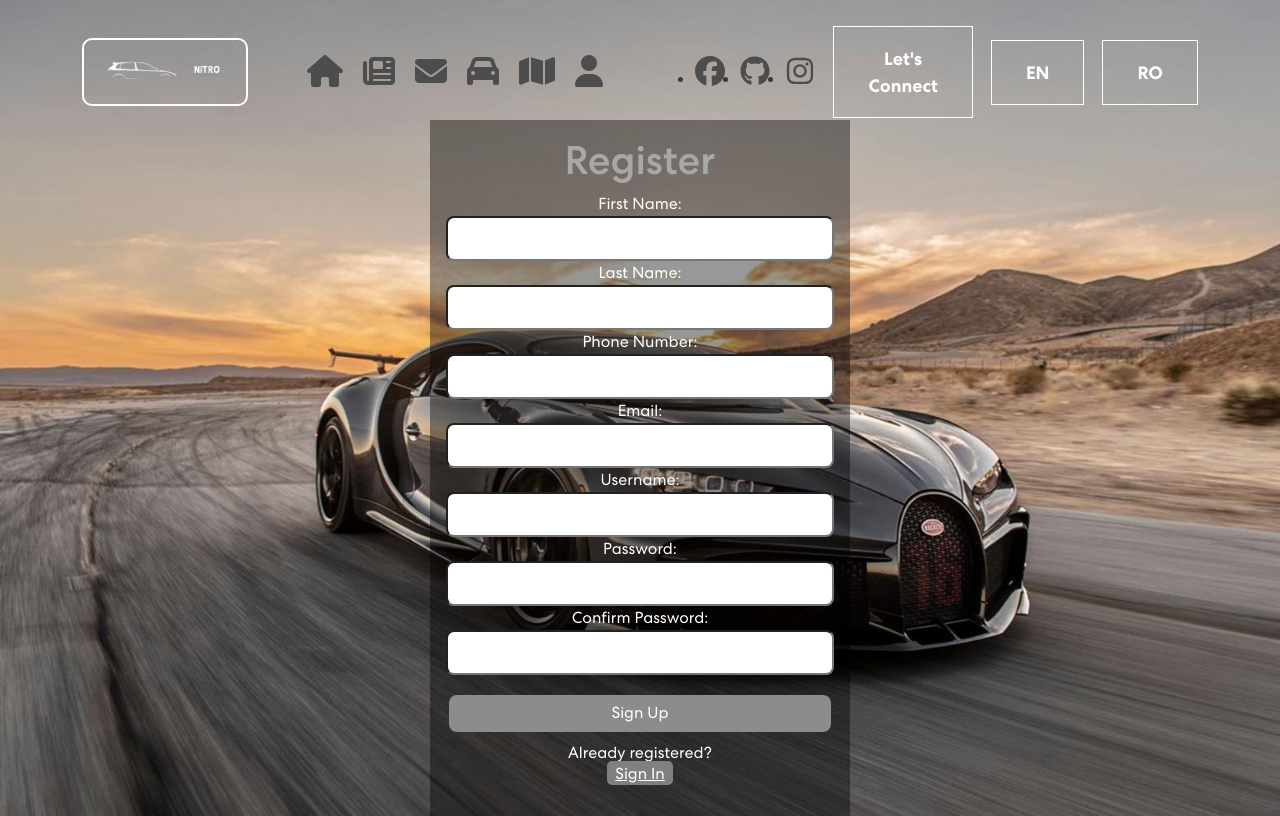
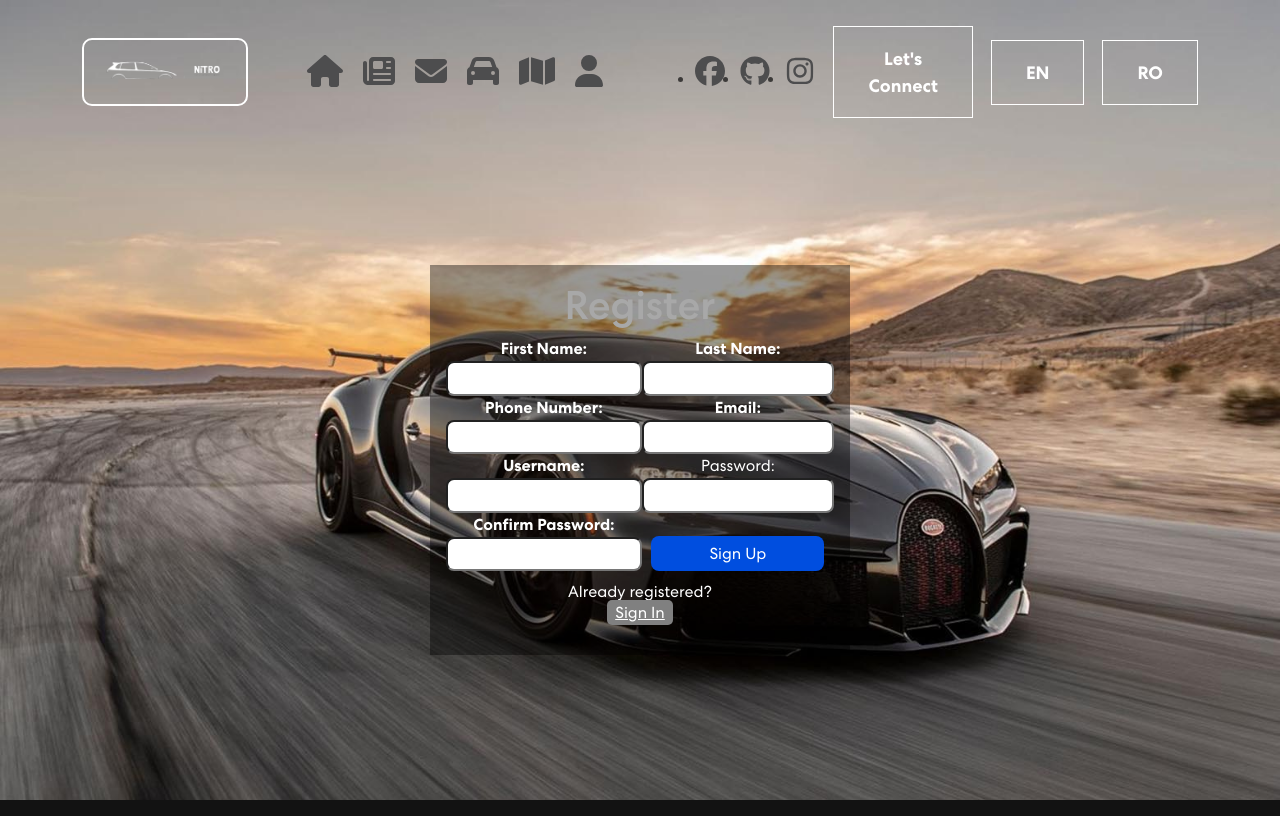
Before and after one commit to carinapadurariu/sq2025, a React (Create React App) app: page /register in a window 1280 px wide. Built offline with nearby package versions, Linux system fonts and the light colour scheme.

Commit message:
Modified design of register

```diff
--- a/src/App.css
+++ b/src/App.css
@@ -1241,7 +1241,7 @@ position: absolute;
 
 .register-section {
   background-color: rgba(0, 0, 0, 0.4);
-  width: 70%;
+  width: 80%;
   max-width: 420px;
   min-height: 330px;
   display: flex;
@@ -1258,7 +1258,6 @@ position: absolute;
 
 .register-form {
   text-align: center;
-
 }
 
 .register-success{
@@ -1273,7 +1272,7 @@ position: absolute;
   width: 100%;
   padding: 0.25rem;
   font-family: 'Nunito', sans-serif;
-  font-size: 22px;
+  font-size: 15px;
   border-radius: 0.5rem;
 }
 
@@ -1286,12 +1285,15 @@ position: absolute;
 }
 
 .register-signUp {
-  background-color: #8c8c8c;
-  color:white;
+  background-color: #004edf;
+  color:rgb(255, 255, 255);
   text-align: center;
-  padding: 0.4rem 42%;
+  padding: 0.4rem;
   border-radius: 0.5rem;
-  margin-top: 20px;
+  height: 35px;
+  margin-top: 23px;
+  width: 90%;
+
 
 }
 
@@ -1350,6 +1352,7 @@ position: absolute;
   padding: 0.5rem;
   margin-bottom: 0.5rem;
 }
+
 
 
 /* *****EditUser-Profile****** */
--- a/src/components/Register.js
+++ b/src/components/Register.js
@@ -138,7 +138,9 @@ const Register = () => {
                     <p ref={errRef} className={errMsg ? "errmsg" : "offscreen"} aria-live="assertive">{errMsg}</p>
                     <h1 className="register-h1">Register</h1>
                     <form className="register-form" onSubmit={handleSubmit}>
-
+                        <table>
+                            <tr>
+                                <th>
                                     <label htmlFor="firstName">
                                         First Name:
                                         <FontAwesomeIcon icon={faCheck} className={validFirstName ? "valid" : "hide"} />
@@ -164,7 +166,8 @@ const Register = () => {
                                         Must begin with a letter.<br />
                                         Letters, spaces, apostrophes, hyphens allowed.
                                     </p>
-
+                                </th>
+                                <th>
                                     <label htmlFor="lastName">
                                         Last Name:
                                         <FontAwesomeIcon icon={faCheck} className={validLastName ? "valid" : "hide"} />
@@ -191,7 +194,10 @@ const Register = () => {
                                         Must begin with a letter.<br />
                                         Letters, spaces, apostrophes, hyphens allowed.
                                     </p>
-
+                                </th>
+                            </tr>
+                            <tr>
+                                <th>
                                     <label htmlFor="phoneNumber">
                                         Phone Number:
                                         <FontAwesomeIcon icon={faCheck} className={validPhoneNumber ? "valid" : "hide"} />
@@ -216,7 +222,8 @@ const Register = () => {
                                         <FontAwesomeIcon icon={faInfoCircle} />
                                         10 digits.<br />
                                     </p>
-
+                                </th>
+                                <th>
                                     <label htmlFor="email">
                                         Email:
                                         <FontAwesomeIcon icon={faCheck} className={validEmail ? "valid" : "hide"} />
@@ -241,7 +248,10 @@ const Register = () => {
                                         <FontAwesomeIcon icon={faInfoCircle} />
                                         Email must contain @.
                                     </p>
-
+                                </th>
+                            </tr>
+                            <th>
+                                <tr>
                                     <label htmlFor="username">
                                         Username:
                                         <FontAwesomeIcon icon={faCheck} className={validName ? "valid" : "hide"} />
@@ -268,8 +278,33 @@ const Register = () => {
                                         Must begin with a letter.<br />
                                         Letters, numbers, underscores, hyphens allowed.
                                     </p>
+                                </tr>
 
+                                <tr>
+                                    <label htmlFor="confirm_pwd">
+                                        Confirm Password:
+                                        <FontAwesomeIcon icon={faCheck} className={validMatch && matchPwd ? "valid" : "hide"} />
+                                        <FontAwesomeIcon icon={faTimes} className={validMatch || !matchPwd ? "hide" : "invalid"} />
+                                    </label>
+                                    <input
+                                        type="password"
+                                        id="confirm_pwd"
+                                        onChange={(e) => setMatchPwd(e.target.value)}
+                                        value={matchPwd}
+                                        required
+                                        aria-invalid={validMatch ? "false" : "true"}
+                                        aria-describedby="confirmnote"
+                                        onFocus={() => setMatchFocus(true)}
+                                        onBlur={() => setMatchFocus(false)}
+                                        className="register-input"
 
+                                    />
+                                    <p id="confirmnote" className={matchFocus && !validMatch ? "instructions" : "offscreen"}>
+                                        <FontAwesomeIcon icon={faInfoCircle} />
+                                        Must match the first password input field.
+                                    </p>
+                                </tr>
+                            </th>
                             <label htmlFor="password">
                                 Password:
                                 <FontAwesomeIcon icon={faCheck} className={validPwd ? "valid" : "hide"} />
@@ -296,30 +331,8 @@ const Register = () => {
                             </p>
 
 
-                            <label htmlFor="confirm_pwd">
-                                Confirm Password:
-                                <FontAwesomeIcon icon={faCheck} className={validMatch && matchPwd ? "valid" : "hide"} />
-                                <FontAwesomeIcon icon={faTimes} className={validMatch || !matchPwd ? "hide" : "invalid"} />
-                            </label>
-                            <input
-                                type="password"
-                                id="confirm_pwd"
-                                onChange={(e) => setMatchPwd(e.target.value)}
-                                value={matchPwd}
-                                required
-                                aria-invalid={validMatch ? "false" : "true"}
-                                aria-describedby="confirmnote"
-                                onFocus={() => setMatchFocus(true)}
-                                onBlur={() => setMatchFocus(false)}
-                                className="register-input"
-
-                            />
-                            <p id="confirmnote" className={matchFocus && !validMatch ? "instructions" : "offscreen"}>
-                                <FontAwesomeIcon icon={faInfoCircle} />
-                                Must match the first password input field.
-                            </p>
-
                             <button className="register-signUp" disabled={!validName || !validPwd || !validMatch ? true : false} onClick={handleSubmit}>Sign Up</button>
+                        </table>
                     </form>
                     <p className="register-login-button">
                         Already registered?<br />
```
Lines whose indentation alone changed are shown as unchanged.
